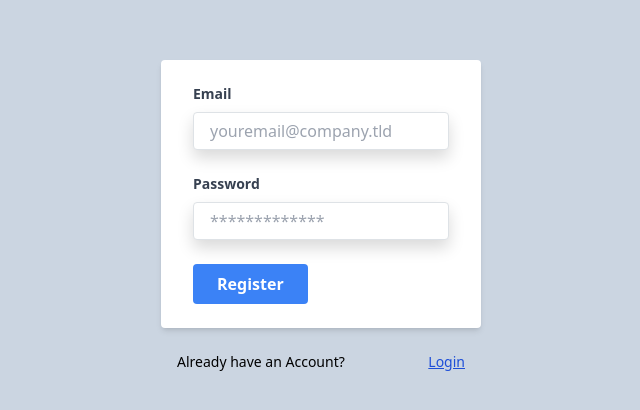
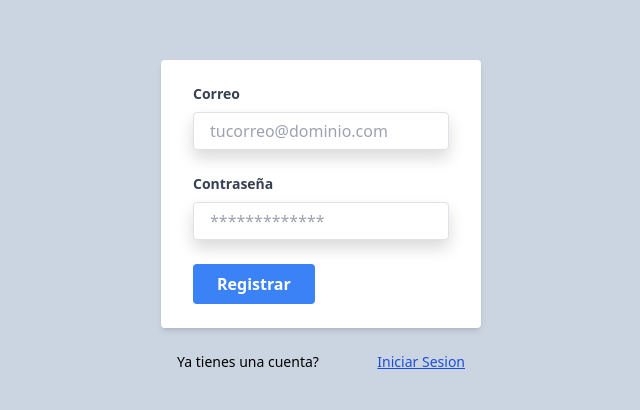
Before and after one commit to mpaez04/RedesUsuario, a React (Create React App) app: page /register in a window 1280 px wide. Shown: the part 172-582 px from the top of the page, without its empty margins (319-959 px from the left). Built offline with nearby package versions, Linux system fonts and the light colour scheme; no server answers.

Commit message:
se modificaron datos

```diff
--- a/src/components/Login.js
+++ b/src/components/Login.js
@@ -109,11 +109,11 @@ export function Login() {
         onClick={handleGoogleSignin}
         className="bg-slate-50 hover:bg-slate-200 text-black  shadow rounded border-2 border-gray-300 py-2 px-4 w-full"
       >
-        Google login
+        Iniciar Sesion con Google
       </button>
       <p className="my-4 text-sm flex justify-between px-3">
         <Link to="/register" className="text-blue-700 hover:text-blue-900">
-          Register
+          Registrarte
         </Link>
       </p>
     </div>
--- a/src/components/Register.js
+++ b/src/components/Register.js
@@ -37,13 +37,13 @@ export function Register() {
             htmlFor="email"
             className="block text-gray-700 text-sm font-bold mb-2"
           >
-            Email
+            Correo
           </label>
           <input
             type="email"
             onChange={(e) => setUser({ ...user, email: e.target.value })}
             className="shadow appearance-none border rounded w-full py-2 px-3 text-gray-700 leading-tight focus:outline-none focus:shadow-outline"
-            placeholder="youremail@company.tld"
+            placeholder="tucorreo@dominio.com"
           />
         </div>
 
@@ -52,7 +52,7 @@ export function Register() {
             htmlFor="password"
             className="block text-gray-700 text-sm font-bold mb-2"
           >
-            Password
+            Contraseña
           </label>
           <input
             type="password"
@@ -63,13 +63,13 @@ export function Register() {
         </div>
 
         <button className="bg-blue-500 hover:bg-blue-700 text-white font-bold py-2 px-4 rounded focus:outline-none focus:shadow-outline">
-          Register
+          Registrar
         </button>
       </form>
       <p className="my-4 text-sm flex justify-between px-3">
-        Already have an Account?
+        Ya tienes una cuenta?
         <Link to="/proyectoredesusuario" className="text-blue-700 hover:text-blue-900">
-          Login
+          Iniciar Sesion
         </Link>
       </p>
     </div>
```
